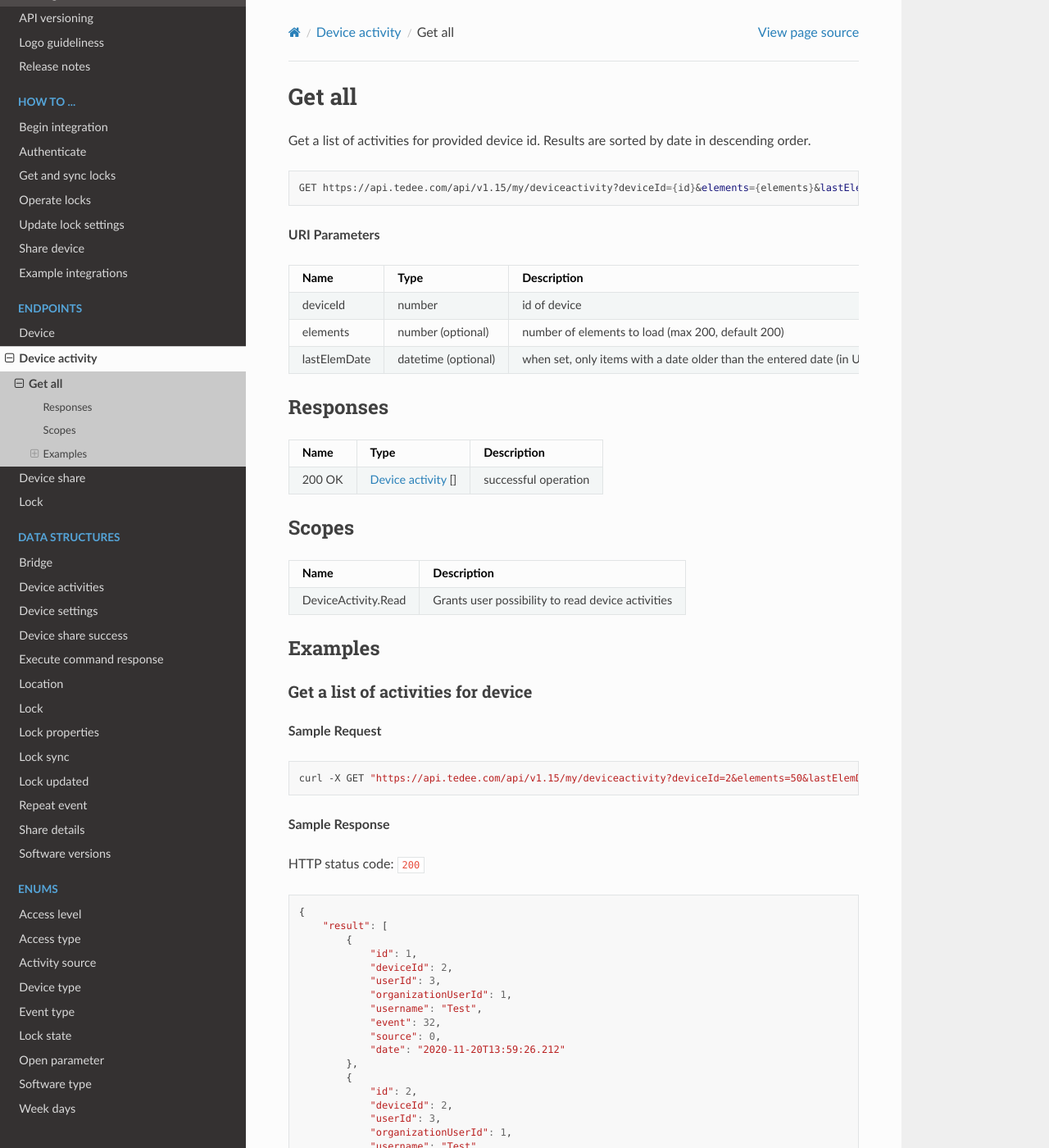
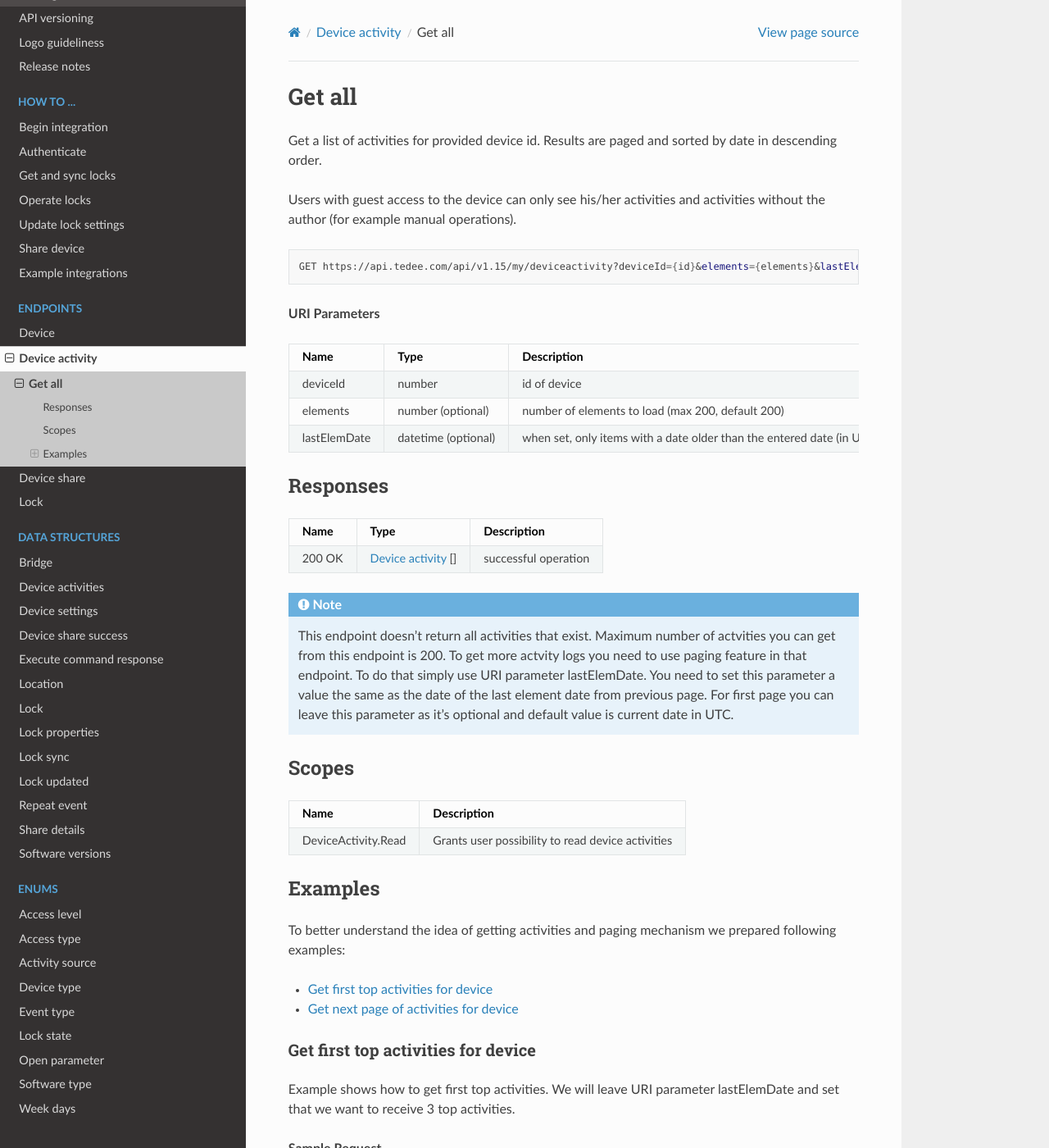
Before and after one commit to tedee-com/tedee-api-doc, a Sphinx documentation site: the page built from docs/source/endpoints/deviceactivity/get-all.rst, in a window 1280 px wide and 1400 px high. Shown: the whole window at 82% size. Built offline with Sphinx 7.4.7 and the Read the Docs theme 2.0.0, drawn with Linux system fonts in a browser that asks for light colours; some of the changed text lies outside the part shown.

Commit message:
Refactor get all activities endpoint doc

```diff
--- a/docs/source/endpoints/deviceactivity/get-all.rst
+++ b/docs/source/endpoints/deviceactivity/get-all.rst
@@ -2,7 +2,9 @@ Get all
 ====================================
 
 Get a list of activities for provided device id.
-Results are sorted by date in descending order.
+Results are paged and sorted by date in descending order.
+
+Users with guest access to the device can only see his/her activities and activities without the author (for example manual operations).
 
 .. code-block:: sh
 
@@ -29,6 +31,13 @@ Responses
 | 200 OK                 | :doc:`Device activity <../../datastructures/device-activity>` []    | successful operation     |
 +------------------------+---------------------------------------------------------------------+--------------------------+
 
+.. note::
+    This endpoint doesn't return all activities that exist. Maximum number of actvities you can get from this endpoint is 200.
+    To get more actvity logs you need to use paging feature in that endpoint. To do that simply use URI parameter lastElemDate.
+    You need to set this parameter a value the same as the date of the last element date from previous page.
+    For first page you can leave this parameter as it's optional and default value is current date in UTC.
+
+
 Scopes
 -------------
 
@@ -41,14 +50,23 @@ Scopes
 Examples
 -------------
 
-Get a list of activities for device
+To better understand the idea of getting activities and paging mechanism we prepared following examples:
+
+* `Get first top activities for device <get-all.html#get-first-top-activities>`_
+* `Get next page of activities for device <get-all.html#get-next-page>`_
+
+.. _get-first-top-activities:
+
+Get first top activities for device
 ^^^^^^^^^^^^^^^^^^^^^^^^^^^^^^^^^^^
+
+Example shows how to get first top activities. We will leave URI parameter lastElemDate and set that we want to receive 3 top activities.
 
 **Sample Request**
 
 .. code-block:: sh
 
-    curl -X GET "|apiUrl|/api/|apiVersion|/my/deviceactivity?deviceId=2&elements=50&lastElemDate=2020-11-20T16%3A00%3A00.000" -H "accept: application/json" -H "Authorization: Bearer <<access token>>"
+    curl -X GET "|apiUrl|/api/|apiVersion|/my/deviceactivity?deviceId=2&elements=3" -H "accept: application/json" -H "Authorization: Bearer <<access token>>"
 
 **Sample Response**
 
@@ -59,7 +77,7 @@ HTTP status code: ``200``
     {
         "result": [
             {
-                "id": 1,
+                "id": 3,
                 "deviceId": 2,
                 "userId": 3,
                 "organizationUserId": 1,
@@ -77,9 +95,78 @@ HTTP status code: ``200``
                 "event": 33,
                 "source": 0,
                 "date": "2020-11-20T13:00:45.554"
+            },
+            {
+                "id": 1,
+                "deviceId": 2,
+                "userId": 3,
+                "organizationUserId": 1,
+                "username": "Test",
+                "event": 32,
+                "source": 0,
+                "date": "2020-11-20T12:50:45.600"
             }
         ],
         "success": true,
         "errorMessages": [],
         "statusCode": 200
     }
+
+.. _get-next-page:
+
+Get next page of activities for device
+^^^^^^^^^^^^^^^^^^^^^^^^^^^^^^^^^^^^^^^
+
+Example shows how to get next page of activities.
+Now we need to specify lastElemDate parameter because we want to receive next elements.
+To do that we take date from the last element from previous example. Also we take 3 activities.
+
+**Sample Request**
+
+.. code-block:: sh
+
+    curl -X GET "|apiUrl|/api/|apiVersion|/my/deviceactivity?deviceId=2&elements=3&lastElemDate=2020-11-20T12:50:45.600" -H "accept: application/json" -H "Authorization: Bearer <<access token>>"
+
+**Sample Response**
+
+HTTP status code: ``200``
+
+.. code-block:: js
+
+    {
+        "result": [
+            {
+                "id": 6,
+                "deviceId": 2,
+                "userId": 3,
+                "organizationUserId": 1,
+                "username": "Test",
+                "event": 32,
+                "source": 0,
+                "date": "2020-11-20T12:49:26.212"
+            },
+            {
+                "id": 5,
+                "deviceId": 2,
+                "userId": 3,
+                "organizationUserId": 1,
+                "username": "Test",
+                "event": 33,
+                "source": 0,
+                "date": "2020-11-20T12:23:45.554"
+            },
+            {
+                "id": 4,
+                "deviceId": 2,
+                "userId": 3,
+                "organizationUserId": 1,
+                "username": "Test",
+                "event": 32,
+                "source": 0,
+                "date": "2020-11-20T12:10:45.600"
+            }
+        ],
+        "success": true,
+        "errorMessages": [],
+        "statusCode": 200
+    }
```
